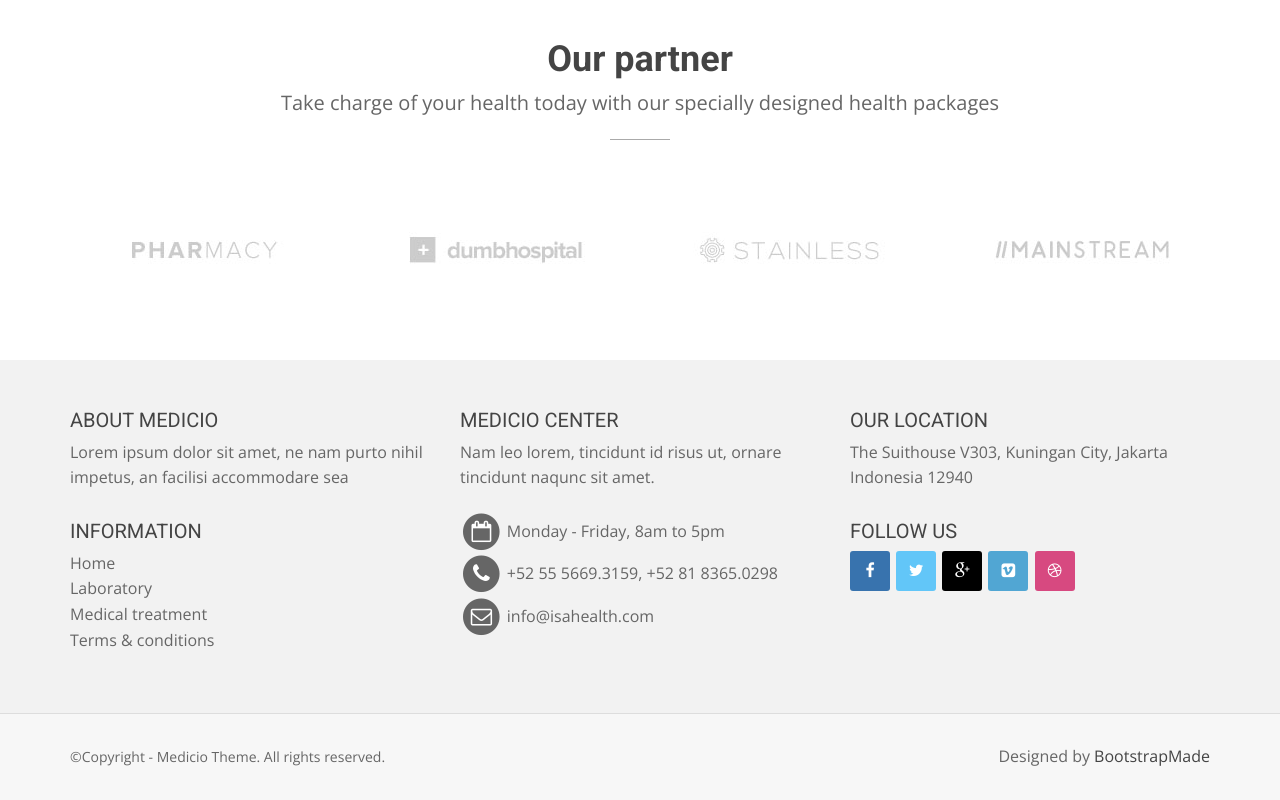
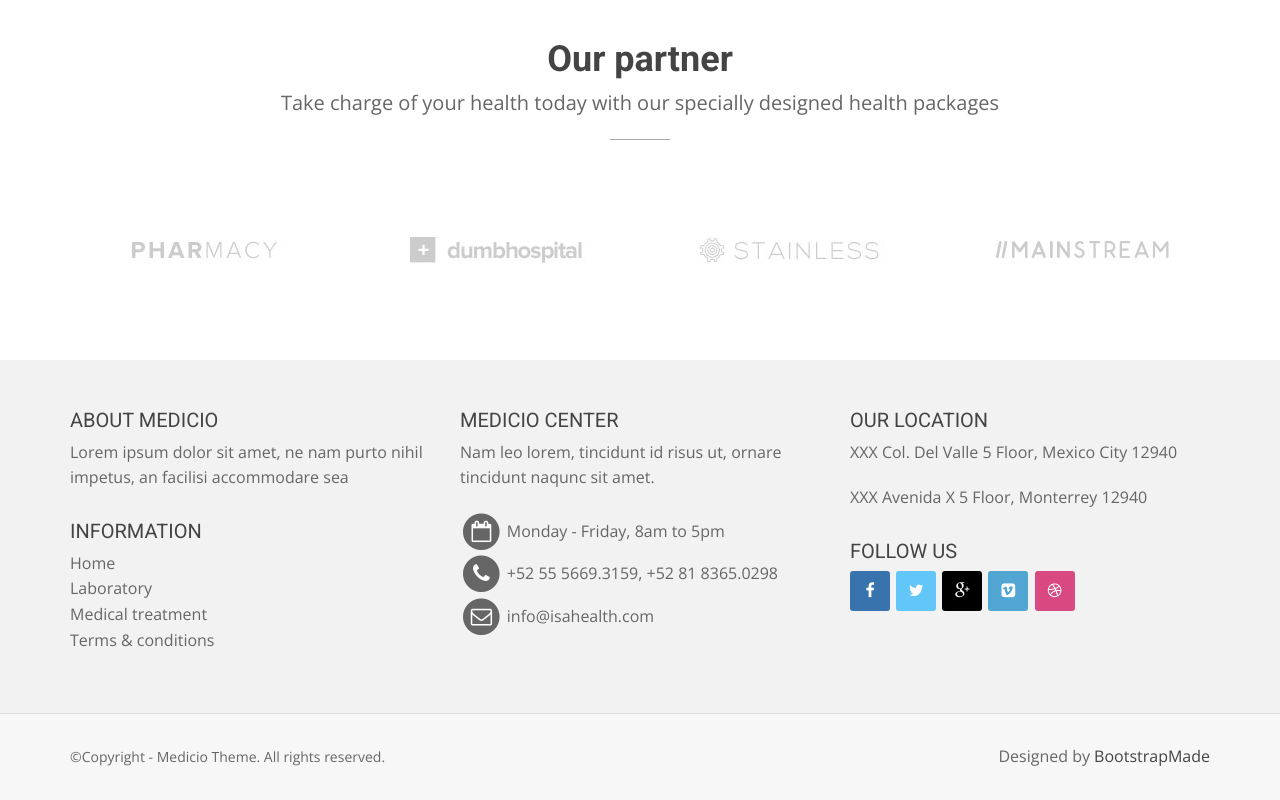
Before and after one commit to nemesysproject/isa, a plain HTML site: page index.html in a window 1280 px wide. Shown: the part 5083-5883 px from the top of the page. Drawn offline with nearby package versions, Linux system fonts and the light colour scheme.

Commit message:
Update index.html

```diff
--- a/index.html
+++ b/index.html
@@ -771,7 +771,8 @@
                         <div class="wow fadeInDown" data-wow-delay="0.1s">
                             <div class="widget">
                                 <h5>Our location</h5>
-                                <p>The Suithouse V303, Kuningan City, Jakarta Indonesia 12940</p>
+                                <p> XXX Col. Del Valle 5 Floor, Mexico City 12940</p>
+                                <p> XXX Avenida X 5 Floor, Monterrey 12940</p>
 
                             </div>
                         </div>
```
